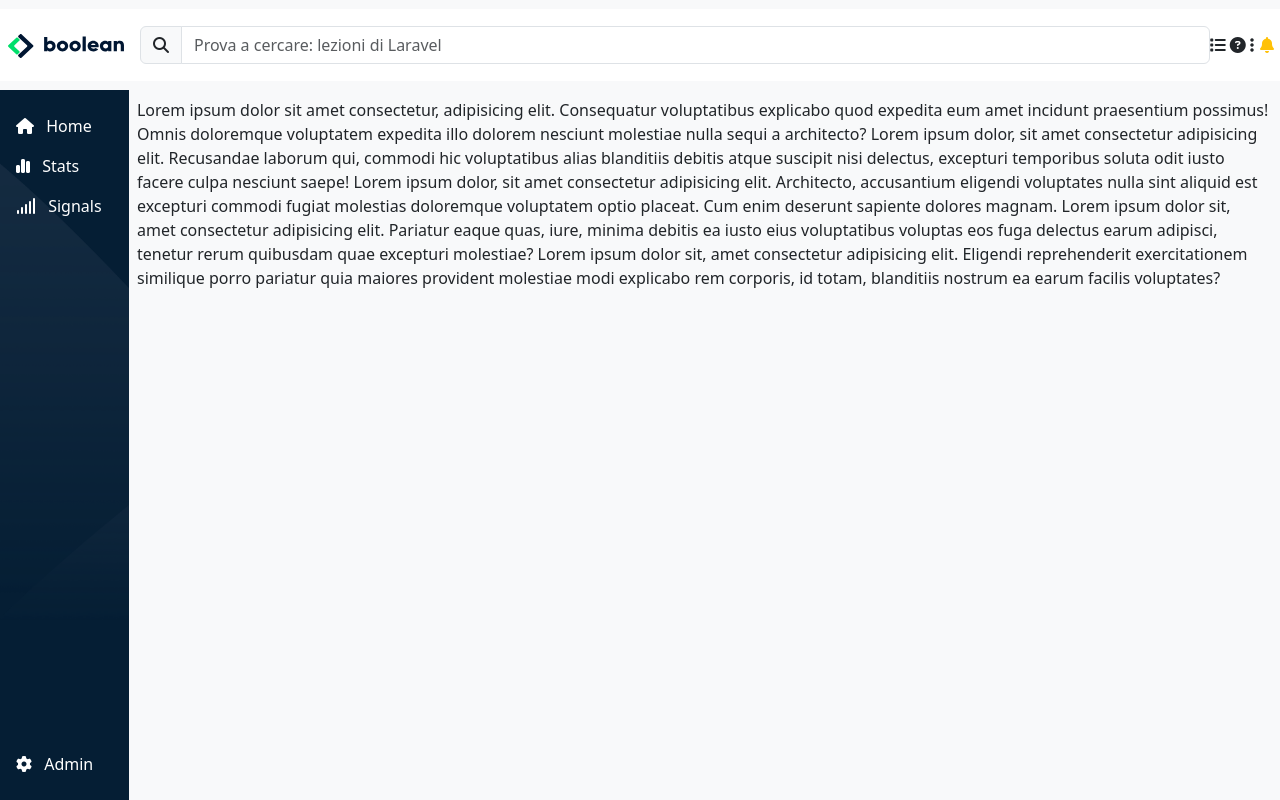
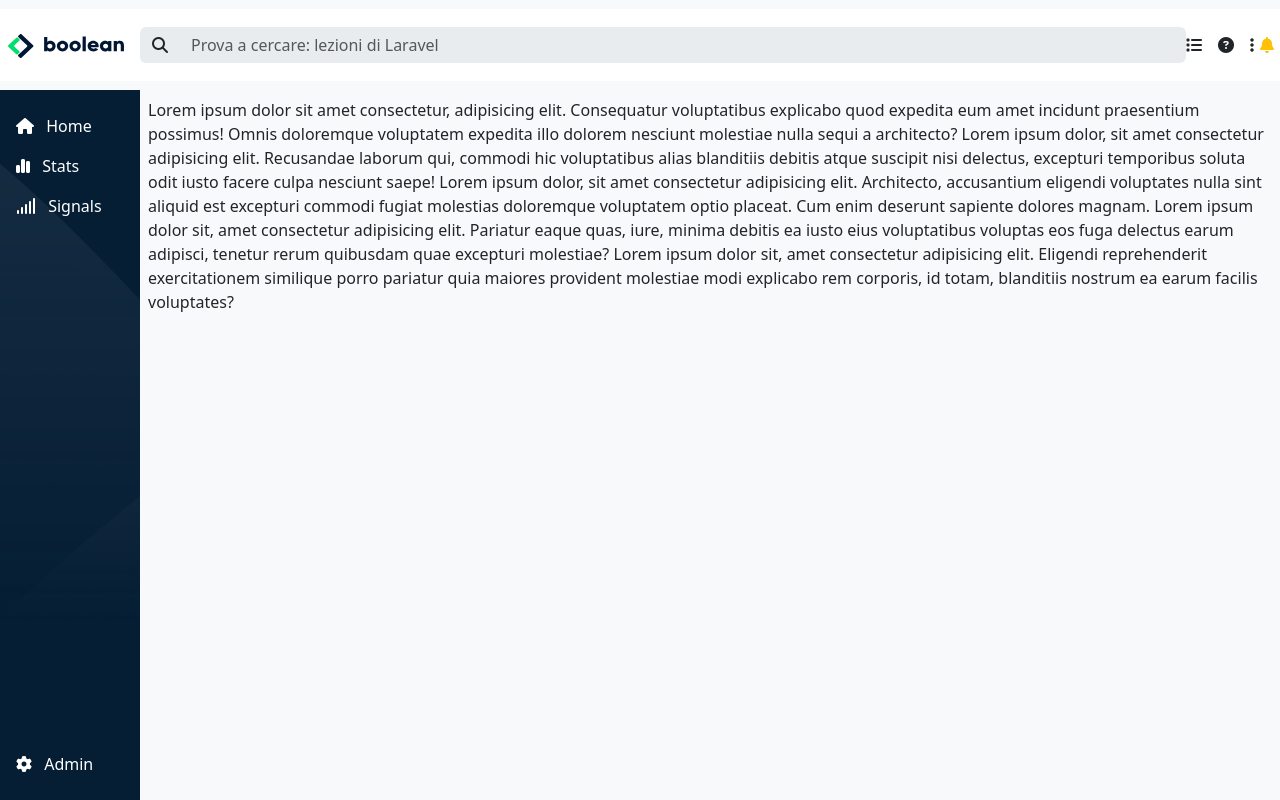
Before and after one commit to gianlucafalaschi/html-css-bootstrap-dashboard, a plain HTML site: page index.html in a window 1280 px wide. Drawn offline with nearby package versions, Linux system fonts and the light colour scheme.

Commit message:
fix: header

```diff
--- a/index.html
+++ b/index.html
@@ -23,19 +23,19 @@
 
             <div class="flex-grow-1">
                 <div class="input-group">
-                    <span class="input-group-text"><i class="fa-solid fa-magnifying-glass"></i></span>
-                    <input type="text" class="form-control" placeholder="Prova a cercare: lezioni di Laravel" aria-label="Search" aria-describedby="basic-addon2">
+                    <span class="input-group-text bg-body-secondary border border-0"><i class="fa-solid fa-magnifying-glass"></i></span>
+                    <input type="text" class="form-control bg-body-secondary border border-0" placeholder="Prova a cercare: lezioni di Laravel" aria-label="Search" aria-describedby="basic-addon2">
                   </div>
             </div>
 
-            <div>
+            <div class="d-flex gap-3">
                 <i class="fa-solid fa-list"></i>
                 <i class="fa-solid fa-circle-question"></i>
                 <i class="fa-solid fa-ellipsis-vertical"></i>
             </div>
 
             <div class="dropdown">
-                <button class="ms-bell border border-0 text-warning bg-transparent " type="button" data-bs-toggle="dropdown" aria-expanded="false">
+                <button class=" ms-bell border border-0 text-warning bg-transparent " type="button" data-bs-toggle="dropdown" aria-expanded="false">
                     <i class="fa-solid fa-bell"></i>
                 </button>
                 <ul class="dropdown-menu">
--- a/style.css
+++ b/style.css
@@ -69,6 +69,7 @@ aside {
     background-size: cover;
     background-repeat: no-repeat;
     overlay: hidden;
+    flex-shrink: 0;
 }
 
 
```
